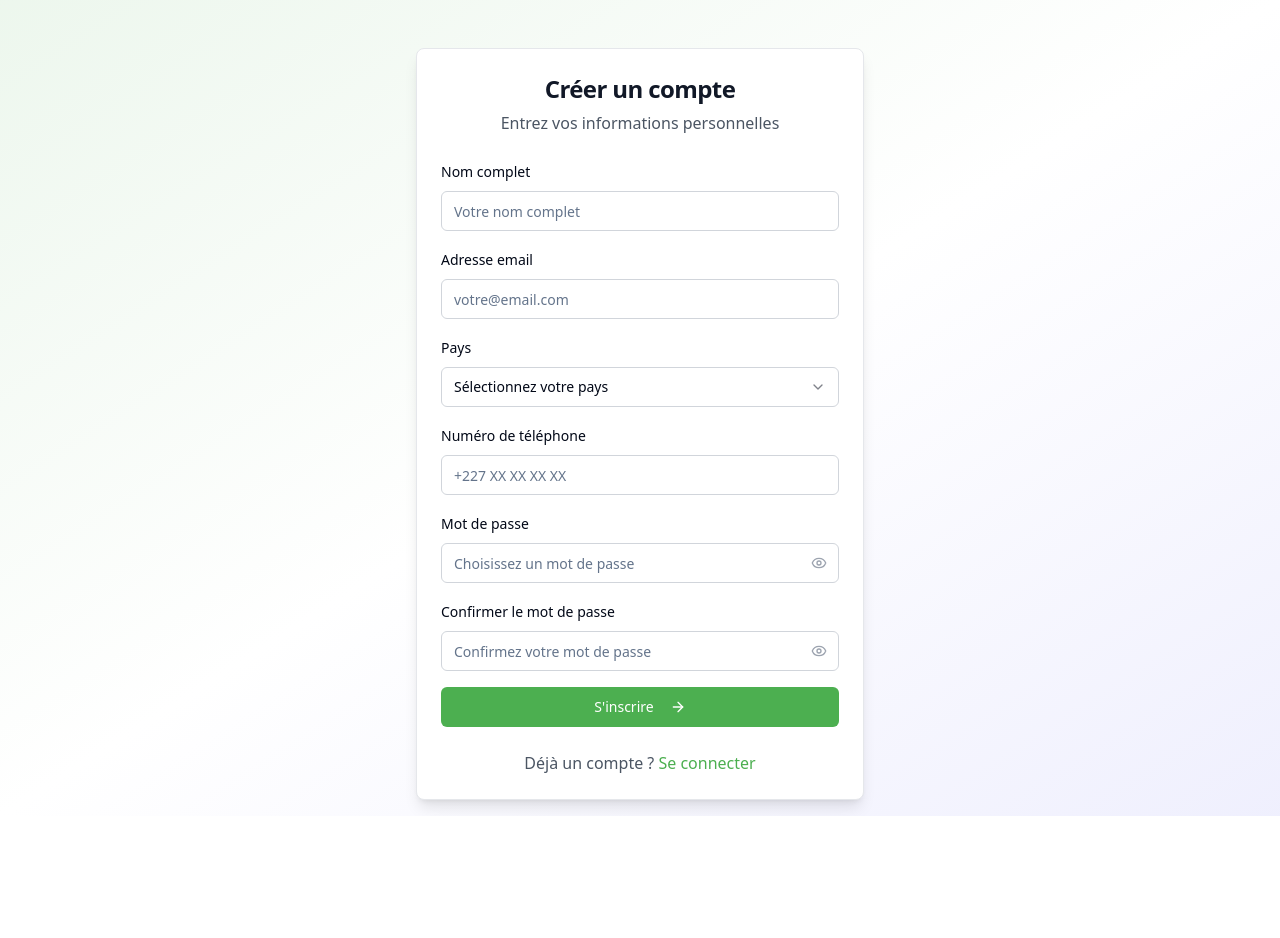
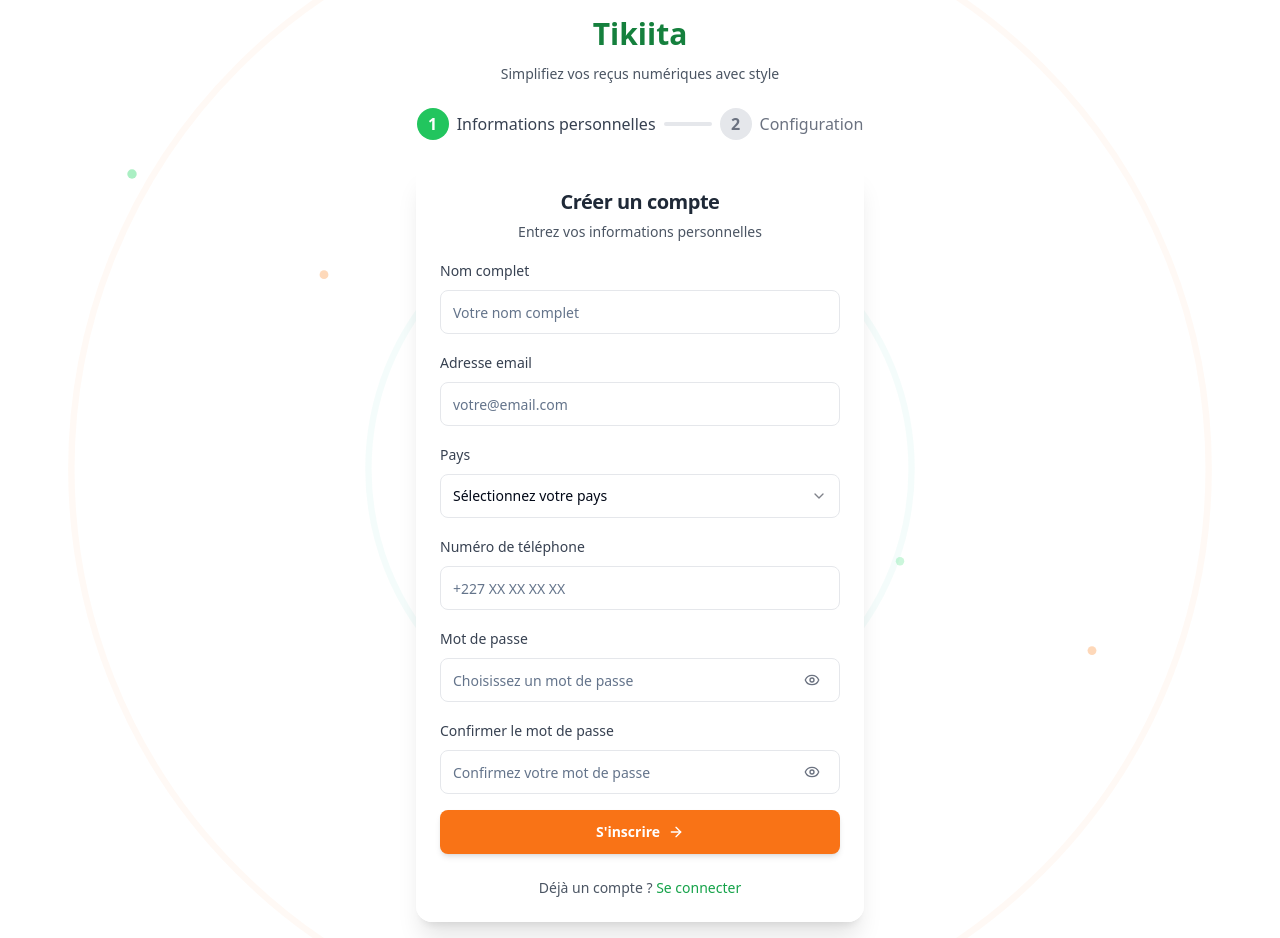
Before and after one commit to Kounou25/tikita-receipt-hub, a React (Vite) app: page /register in a window 1280 px wide. Before the commit the page ends 816 px from the top, so only its background shows below. Built offline with nearby package versions, Linux system fonts and the light colour scheme.

Commit message:
modification du step 1 du systeme d'inscriptio

```diff
--- a/src/pages/auth/RegisterStep1.tsx
+++ b/src/pages/auth/RegisterStep1.tsx
@@ -12,9 +12,10 @@ import {
   DialogDescription,
   DialogFooter
 } from "@/components/ui/dialog";
-import { Eye, EyeOff, ArrowRight } from "lucide-react";
+import { Eye, EyeOff, ArrowRight, Loader2 } from "lucide-react";
 import { Link, useNavigate } from "react-router-dom";
 import { toast } from "react-toastify";
+import { motion } from "framer-motion";
 
 const RegisterStep1 = () => {
   const [showPassword, setShowPassword] = useState(false);
@@ -32,10 +33,72 @@ const RegisterStep1 = () => {
   });
   const navigate = useNavigate();
 
-  const countries = [
-    "Niger", "France", "Cameroun", "Sénégal", "Côte d'Ivoire", "Mali", "Burkina Faso",
-    "Guinée", "Bénin", "Togo", "Madagascar", "Congo", "Gabon"
-  ];
+  const countryPhoneCodes = {
+    "Algeria": "+213",
+    "Angola": "+244",
+    "Benin": "+229",
+    "Botswana": "+267",
+    "Burkina Faso": "+226",
+    "Burundi": "+257",
+    "Cameroon": "+237",
+    "Canada": "+1",
+    "Chad": "+235",
+    "Congo": "+242",
+    "Côte d'Ivoire": "+225",
+    "DR Congo": "+243",
+    "Egypt": "+20",
+    "Ethiopia": "+251",
+    "France": "+33",
+    "Gabon": "+241",
+    "Gambia": "+220",
+    "Ghana": "+233",
+    "Guinea": "+224",
+    "Kenya": "+254",
+    "Liberia": "+231",
+    "Madagascar": "+261",
+    "Mali": "+223",
+    "Morocco": "+212",
+    "Mozambique": "+258",
+    "Niger": "+227",
+    "Nigeria": "+234",
+    "Rwanda": "+250",
+    "Senegal": "+221",
+    "Sierra Leone": "+232",
+    "South Africa": "+27",
+    "Sudan": "+249",
+    "Togo": "+228",
+    "Tunisia": "+216",
+    "Uganda": "+256",
+    "United Kingdom": "+44",
+    "United States": "+1",
+    "Zambia": "+260",
+    "Zimbabwe": "+263"
+  };
+
+  const countries = Object.keys(countryPhoneCodes).sort();
+
+  const handleCountryChange = (value) => {
+    const phoneCode = countryPhoneCodes[value];
+    const currentPhone = formData.user_phone.trim();
+    // Extract digits after the country code, if any
+    const phoneDigits = currentPhone.replace(/^\+\d+\s?/, '');
+    // Set new phone number with code and space
+    const newPhone = `${phoneCode} ${phoneDigits}`;
+    setFormData({ ...formData, country: value, user_phone: newPhone });
+  };
+
+  const handlePhoneChange = (e) => {
+    const value = e.target.value;
+    // Ensure the country code remains intact
+    const phoneCode = countryPhoneCodes[formData.country] || '+227';
+    if (!value.startsWith(phoneCode)) {
+      // If user tries to modify the code, revert to the correct code with their input
+      const digits = value.replace(/^\+\d+\s?/, '');
+      setFormData({ ...formData, user_phone: `${phoneCode} ${digits}` });
+    } else {
+      setFormData({ ...formData, user_phone: value });
+    }
+  };
 
   const handleSubmit = async (e) => {
     e.preventDefault();
@@ -54,6 +117,14 @@ const RegisterStep1 = () => {
       return;
     }
 
+    // Validate phone number format (code + digits)
+    const phoneRegex = /^\+\d+\s\d+$/;
+    if (!phoneRegex.test(formData.user_phone)) {
+      setErrorMessage("Veuillez entrer un numéro de téléphone valide (ex. +227 12345678).");
+      setShowErrorPopup(true);
+      return;
+    }
+
     // Build payload for /users/signIn/
     const payload = {
       full_name: formData.fullName,
@@ -62,8 +133,6 @@ const RegisterStep1 = () => {
       country: formData.country,
       password: formData.password
     };
-
-
 
     try {
       setIsLoading(true);
@@ -101,7 +170,6 @@ const RegisterStep1 = () => {
         console.warn("No user_id returned in response");
       }
 
-
       toast.success("Inscription réussie ! Veuillez vous connecter.");
       navigate("/register/step2");
     } catch (error) {
@@ -116,38 +184,128 @@ const RegisterStep1 = () => {
   };
 
   return (
-    <div className="min-h-screen bg-gradient-to-br from-primary/10 via-white to-secondary/10 flex items-center justify-center p-4">
-      <style>
-        {`
-          @keyframes spin {
-            to {
-              transform: rotate(360deg);
-            }
-          }
-          .animate-spin {
-            animation: spin 1s linear infinite;
-          }
-        `}
-      </style>
-      <div className="w-full max-w-md space-y-8">
-        {/* Logo */}
-        <div className="text-center">
-          <div className="flex items-center justify-center mb-8">
-            {/* <img
-              src="/lovable-Uploads/d1d0c3ac-8062-46a5-b530-0b60f9d9f249.png"
-              alt="Tikiita Logo"
-              className="h-12"
-            /> */}
+    <div className="min-h-screen bg-white flex items-center justify-center p-4 relative overflow-hidden">
+      {/* Loading Overlay */}
+      {isLoading && (
+        <div className="fixed inset-0 bg-gray-900/60 backdrop-blur-md flex items-center justify-center z-50">
+          <div className="flex flex-col items-center gap-3">
+            <Loader2 className="w-10 h-10 text-green-500 animate-spin" />
+            <p className="text-white font-semibold">Inscription en cours...</p>
           </div>
         </div>
+      )}
+
+      {/* Background Ripples */}
+      <svg
+        className="absolute inset-0 w-full h-full"
+        preserveAspectRatio="xMidYMid slice"
+        viewBox="0 0 100 100"
+      >
+        <motion.circle
+          cx="50"
+          cy="50"
+          r="20"
+          fill="none"
+          stroke="#14b8a6"
+          strokeWidth="0.5"
+          strokeOpacity="0.2"
+          animate={{
+            r: [20, 40, 20],
+            opacity: [0.2, 0.4, 0.2],
+          }}
+          transition={{ repeat: Infinity, duration: 6, ease: 'easeInOut' }}
+        />
+        <motion.circle
+          cx="50"
+          cy="50"
+          r="25"
+          fill="none"
+          stroke="#f97316"
+          strokeWidth="0.5"
+          strokeOpacity="0.15"
+          animate={{
+            r: [25, 45, 25],
+            opacity: [0.15, 0.3, 0.15],
+          }}
+          transition={{ repeat: Infinity, duration: 8, ease: 'easeInOut', delay: 1 }}
+        />
+      </svg>
+      {/* Animated Particles */}
+      {[...Array(6)].map((_, i) => (
+        <motion.div
+          key={i}
+          className={`absolute w-2 h-2 rounded-full ${i % 2 === 0 ? 'bg-green-400' : 'bg-orange-400'}`}
+          style={{
+            left: `${10 + i * 15}%`,
+            top: `${20 + i * 10}%`,
+          }}
+          animate={{
+            y: [0, -20, 0],
+            opacity: [0.2, 0.5, 0.2],
+            scale: [1, 1.2, 1],
+          }}
+          transition={{
+            repeat: Infinity,
+            duration: 4 + i * 0.4,
+            delay: i * 0.3,
+          }}
+        />
+      ))}
+
+      <div className="w-full max-w-md space-y-6 relative z-10">
+        {/* Header Section */}
+        <motion.div
+          className="text-center space-y-3"
+          initial={{ opacity: 0, y: 20 }}
+          animate={{ opacity: 1, y: 0 }}
+          transition={{ duration: 0.8 }}
+        >
+          {/* <div className="flex items-center justify-center">
+            <img
+              src="/lovable-uploads/tikiita.png"
+              alt="Tikiita Logo"
+              className="h-14 object-contain"
+              style={{ filter: 'drop-shadow(0 3px 6px rgba(20,184,166,0.3))' }}
+            />
+          </div> */}
+          <h1 className="text-3xl font-extrabold text-green-700">Tikiita</h1>
+          <p className="text-gray-600 text-sm">Simplifiez vos reçus numériques avec style</p>
+        </motion.div>
+
+        {/* Step Indicator */}
+        <motion.div
+          className="flex justify-center items-center space-x-2 mb-4"
+          initial={{ opacity: 0, y: 10 }}
+          animate={{ opacity: 1, y: 0 }}
+          transition={{ duration: 0.8, delay: 0.1 }}
+        >
+          <div className="flex items-center space-x-2">
+            <div className="w-8 h-8 rounded-full bg-green-500 text-white flex items-center justify-center font-semibold">
+              1
+            </div>
+            <span className="text-gray-700 font-medium">Informations personnelles</span>
+          </div>
+          <div className="w-12 h-1 bg-gray-200 rounded-full"></div>
+          <div className="flex items-center space-x-2">
+            <div className="w-8 h-8 rounded-full bg-gray-200 text-gray-500 flex items-center justify-center font-semibold">
+              2
+            </div>
+            <span className="text-gray-500">Configuration</span>
+          </div>
+        </motion.div>
 
         {/* Registration Form */}
-        <Card className="border-gray-200 shadow-lg">
-          <CardHeader className="text-center">
-            <CardTitle className="text-2xl font-bold text-gray-900">
+        <motion.div
+          initial={{ opacity: 0, scale: 0.95 }}
+          animate={{ opacity: 1, scale: 1 }}
+          transition={{ duration: 0.8, delay: 0.2 }}
+        >
+          <Card className="border-none shadow-xl bg-white/95 backdrop-blur-md rounded-2xl">
+            <CardHeader className="text-center pb-4">
+              <CardTitle className="text-xl font-semibold text-gray-800">
                 Créer un compte
               </CardTitle>
-            <p className="text-gray-600">
+              <p className="text-gray-600 text-sm">
                 Entrez vos informations personnelles
               </p>
             </CardHeader>
@@ -155,7 +313,7 @@ const RegisterStep1 = () => {
             <CardContent>
               <form onSubmit={handleSubmit} className="space-y-4">
                 <div className="space-y-2">
-                <Label htmlFor="fullName">Nom complet</Label>
+                  <Label htmlFor="fullName" className="text-gray-700 font-medium text-sm">Nom complet</Label>
                   <Input
                     id="fullName"
                     type="text"
@@ -163,13 +321,13 @@ const RegisterStep1 = () => {
                     value={formData.fullName}
                     onChange={(e) => setFormData({ ...formData, fullName: e.target.value })}
                     required
-                  className="border-gray-300"
+                    className="border-gray-200 focus:border-green-500 focus:ring-green-500 bg-white h-11 rounded-lg transition-all duration-200"
                     disabled={isLoading}
                   />
                 </div>
 
                 <div className="space-y-2">
-                <Label htmlFor="email">Adresse email</Label>
+                  <Label htmlFor="email" className="text-gray-700 font-medium text-sm">Adresse email</Label>
                   <Input
                     id="email"
                     type="email"
@@ -177,18 +335,18 @@ const RegisterStep1 = () => {
                     value={formData.email}
                     onChange={(e) => setFormData({ ...formData, email: e.target.value })}
                     required
-                  className="border-gray-300"
+                    className="border-gray-200 focus:border-green-500 focus:ring-green-500 bg-white h-11 rounded-lg transition-all duration-200"
                     disabled={isLoading}
                   />
                 </div>
 
                 <div className="space-y-2">
-                <Label htmlFor="country">Pays</Label>
-                <Select onValueChange={(value) => setFormData({ ...formData, country: value })} disabled={isLoading}>
-                  <SelectTrigger className="border-gray-300">
+                  <Label htmlFor="country" className="text-gray-700 font-medium text-sm">Pays</Label>
+                  <Select onValueChange={handleCountryChange} disabled={isLoading}>
+                    <SelectTrigger className="border-gray-200 focus:border-green-500 focus:ring-green-500 bg-white h-11 rounded-lg">
                       <SelectValue placeholder="Sélectionnez votre pays" />
                     </SelectTrigger>
-                  <SelectContent className="bg-white">
+                    <SelectContent className="bg-white border-gray-200 max-h-60 overflow-y-auto">
                       {countries.map((country) => (
                         <SelectItem key={country} value={country}>
                           {country}
@@ -199,21 +357,21 @@ const RegisterStep1 = () => {
                 </div>
 
                 <div className="space-y-2">
-                <Label htmlFor="user_phone">Numéro de téléphone</Label>
+                  <Label htmlFor="user_phone" className="text-gray-700 font-medium text-sm">Numéro de téléphone</Label>
                   <Input
                     id="user_phone"
                     type="tel"
-                  placeholder="+227 XX XX XX XX"
+                    placeholder={formData.country ? `${countryPhoneCodes[formData.country]} XX XX XX XX` : "+227 XX XX XX XX"}
                     value={formData.user_phone}
-                  onChange={(e) => setFormData({ ...formData, user_phone: e.target.value })}
+                    onChange={handlePhoneChange}
                     required
-                  className="border-gray-300"
+                    className="border-gray-200 focus:border-green-500 focus:ring-green-500 bg-white h-11 rounded-lg transition-all duration-200"
                     disabled={isLoading}
                   />
                 </div>
 
                 <div className="space-y-2">
-                <Label htmlFor="password">Mot de passe</Label>
+                  <Label htmlFor="password" className="text-gray-700 font-medium text-sm">Mot de passe</Label>
                   <div className="relative">
                     <Input
                       id="password"
@@ -222,28 +380,28 @@ const RegisterStep1 = () => {
                       value={formData.password}
                       onChange={(e) => setFormData({ ...formData, password: e.target.value })}
                       required
-                    className="border-gray-300 pr-10"
+                      className="border-gray-200 focus:border-green-500 focus:ring-green-500 bg-white h-11 rounded-lg pr-10 transition-all duration-200"
                       disabled={isLoading}
                     />
                     <Button
                       type="button"
                       variant="ghost"
                       size="icon"
-                    className="absolute right-0 top-0 h-full px-3 hover:bg-transparent"
+                      className="absolute right-2 top-1/2 -translate-y-1/2 hover:bg-transparent"
                       onClick={() => setShowPassword(!showPassword)}
                       disabled={isLoading}
                     >
                       {showPassword ? (
-                      <EyeOff className="w-4 h-4 text-gray-400" />
+                        <EyeOff className="w-4 h-4 text-gray-500" />
                       ) : (
-                      <Eye className="w-4 h-4 text-gray-400" />
+                        <Eye className="w-4 h-4 text-gray-500" />
                       )}
                     </Button>
                   </div>
                 </div>
 
                 <div className="space-y-2">
-                <Label htmlFor="confirmPassword">Confirmer le mot de passe</Label>
+                  <Label htmlFor="confirmPassword" className="text-gray-700 font-medium text-sm">Confirmer le mot de passe</Label>
                   <div className="relative">
                     <Input
                       id="confirmPassword"
@@ -252,21 +410,21 @@ const RegisterStep1 = () => {
                       value={formData.confirmPassword}
                       onChange={(e) => setFormData({ ...formData, confirmPassword: e.target.value })}
                       required
-                    className="border-gray-300 pr-10"
+                      className="border-gray-200 focus:border-green-500 focus:ring-green-500 bg-white h-11 rounded-lg pr-10 transition-all duration-200"
                       disabled={isLoading}
                     />
                     <Button
                       type="button"
                       variant="ghost"
                       size="icon"
-                    className="absolute right-0 top-0 h-full px-3 hover:bg-transparent"
+                      className="absolute right-2 top-1/2 -translate-y-1/2 hover:bg-transparent"
                       onClick={() => setShowConfirmPassword(!showConfirmPassword)}
                       disabled={isLoading}
                     >
                       {showConfirmPassword ? (
-                      <EyeOff className="w-4 h-4 text-gray-400" />
+                        <EyeOff className="w-4 h-4 text-gray-500" />
                       ) : (
-                      <Eye className="w-4 h-4 text-gray-400" />
+                        <Eye className="w-4 h-4 text-gray-500" />
                       )}
                     </Button>
                   </div>
@@ -274,20 +432,29 @@ const RegisterStep1 = () => {
 
                 <Button
                   type="submit"
-                className="w-full bg-primary hover:bg-primary/90"
+                  className="w-full bg-orange-500 hover:bg-orange-600 h-11 rounded-lg font-semibold text-white shadow-md hover:shadow-lg transition-all duration-300"
                   disabled={isLoading}
                 >
-                {isLoading ? "Chargement..." : "S'inscrire"}
-                <ArrowRight className="w-4 h-4 ml-2" />
+                  {isLoading ? (
+                    <span className="flex items-center justify-center gap-2">
+                      <Loader2 className="w-4 h-4 animate-spin" />
+                      Chargement...
+                    </span>
+                  ) : (
+                    <span className="flex items-center justify-center gap-2">
+                      S'inscrire
+                      <ArrowRight className="w-4 h-4" />
+                    </span>
+                  )}
                 </Button>
               </form>
 
-            <div className="mt-6 text-center">
+              <div className="mt-6 text-center text-sm">
                 <p className="text-gray-600">
                   Déjà un compte ?{" "}
                   <Link
                     to="/login"
-                  className="text-primary hover:text-primary/80 font-medium transition-colors"
+                    className="text-green-600 hover:text-green-700 font-medium hover:underline"
                   >
                     Se connecter
                   </Link>
@@ -295,16 +462,18 @@ const RegisterStep1 = () => {
               </div>
             </CardContent>
           </Card>
+        </motion.div>
 
         <Dialog open={showErrorPopup} onOpenChange={setShowErrorPopup}>
-          <DialogContent className="sm:max-w-[425px]">
+          <DialogContent className="sm:max-w-[425px] bg-white/95 backdrop-blur-md border-none shadow-xl rounded-2xl">
             <DialogHeader>
-              <DialogTitle>Erreur d'inscription</DialogTitle>
-              <DialogDescription>{errorMessage}</DialogDescription>
+              <DialogTitle className="text-gray-800">Erreur d'inscription</DialogTitle>
+              <DialogDescription className="text-gray-600">{errorMessage}</DialogDescription>
             </DialogHeader>
             <DialogFooter>
               <Button
                 variant="outline"
+                className="border-green-300 text-green-700 hover:bg-green-50"
                 onClick={() => setShowErrorPopup(false)}
               >
                 Fermer
@@ -312,15 +481,6 @@ const RegisterStep1 = () => {
             </DialogFooter>
           </DialogContent>
         </Dialog>
-
-        {isLoading && (
-          <div className="fixed inset-0 bg-black/50 flex justify-center items-center z-50">
-            <div className="relative w-16 h-16">
-              <div className="absolute inset-0 border-4 border-gray-200 rounded-full"></div>
-              <div className="absolute inset-0 border-4 border-t-primary rounded-full animate-spin"></div>
-            </div>
-          </div>
-        )}
       </div>
     </div>
   );
```
Lines whose indentation alone changed are shown as unchanged.
